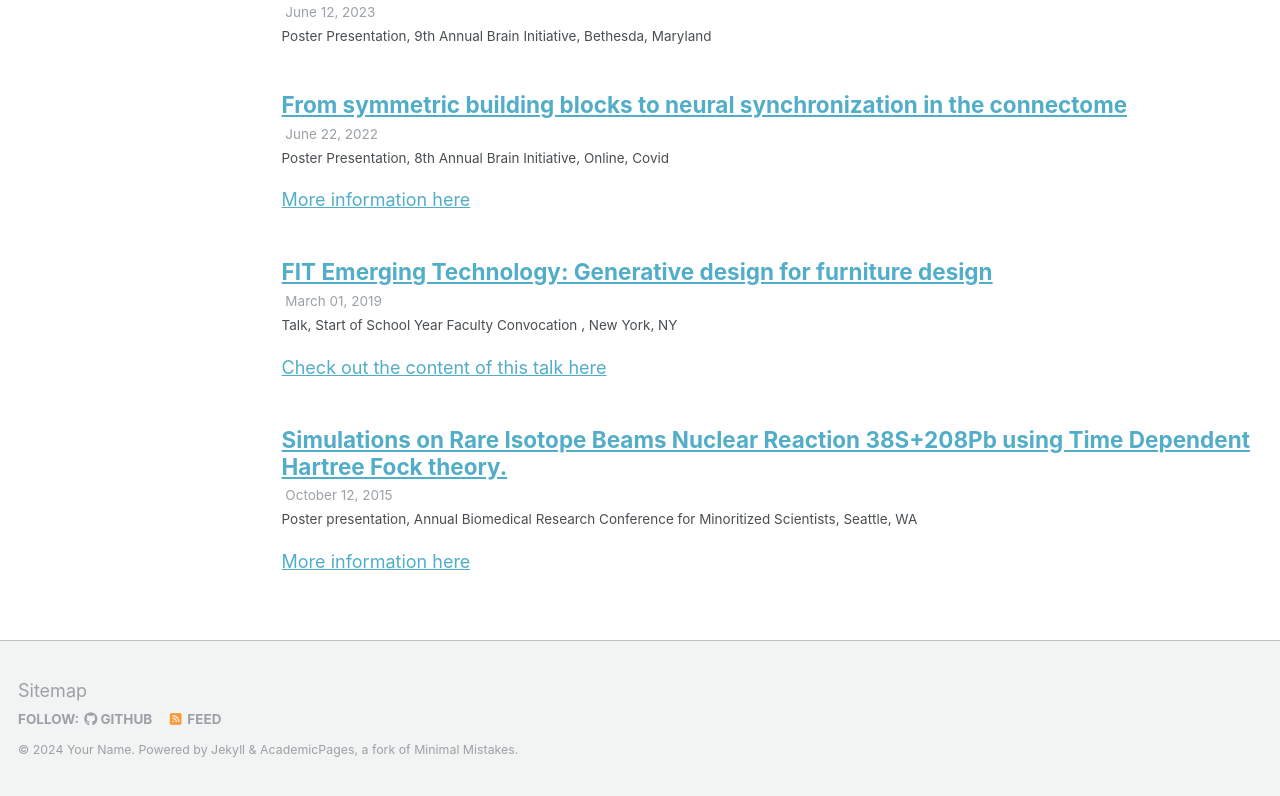
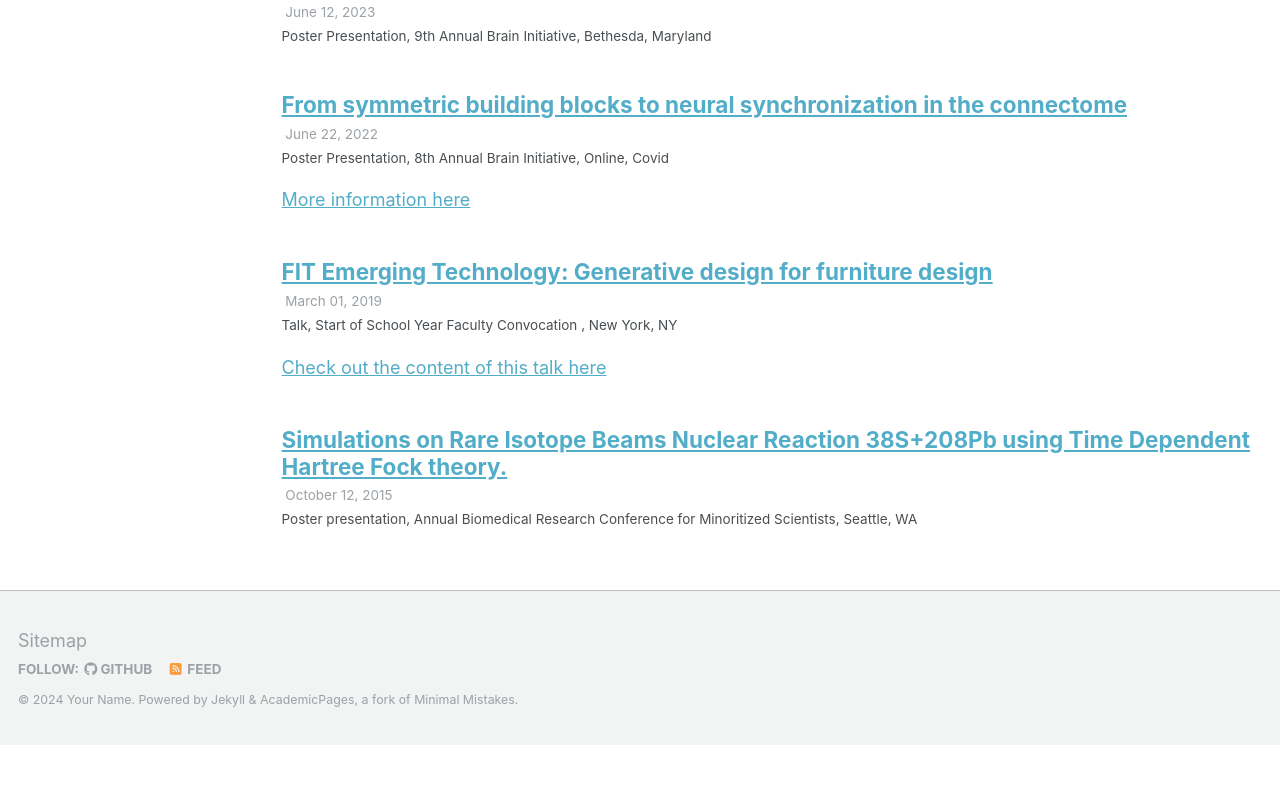
Before and after one commit to kryogenica/CV, a Jekyll site: the page built from _pages/talks.html, in a window 1280 px wide, cut to the strip 222-1018 px from the top of the page. Built offline with Jekyll 4.4.1, drawn with Linux system fonts in a browser that asks for light colours; a file with an impossible date is left out; after the commit the page ends 967 px from its top, so only the background shows below that.

Commit message:
Update 2013-03-01-tutorial-1.md

```diff
--- a/_talks/2013-03-01-tutorial-1.md
+++ b/_talks/2013-03-01-tutorial-1.md
@@ -2,10 +2,8 @@
 title: "Simulations on Rare Isotope Beams Nuclear Reaction 38S+208Pb using Time Dependent Hartree Fock theory."
 collection: talks
 type: "Poster presentation"
-permalink: /talks/2013-03-01-tutorial-1
+permalink: "https://docs.google.com/presentation/d/1dZinqOCohDbow8fhD5AKrm2PtHWXOARtquHSoWV2lKM/edit?usp=sharing"
 venue: "Annual Biomedical Research Conference for Minoritized Scientists"
 date: 2015-10-12
 location: "Seattle, WA"
 ---
-
-[More information here](https://docs.google.com/presentation/d/1dZinqOCohDbow8fhD5AKrm2PtHWXOARtquHSoWV2lKM/edit?usp=sharing)
```
